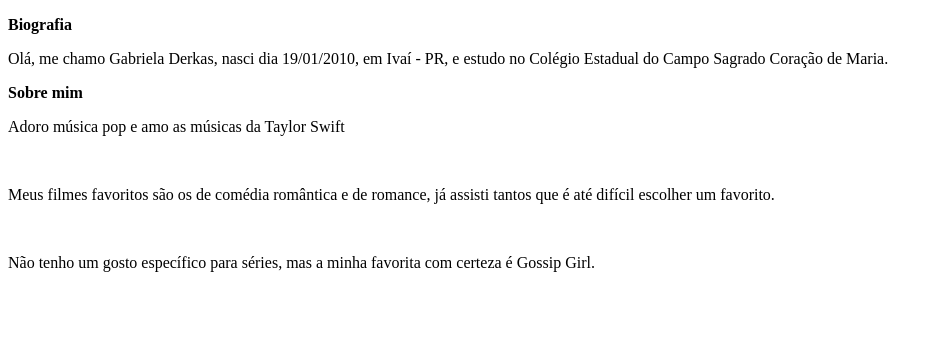
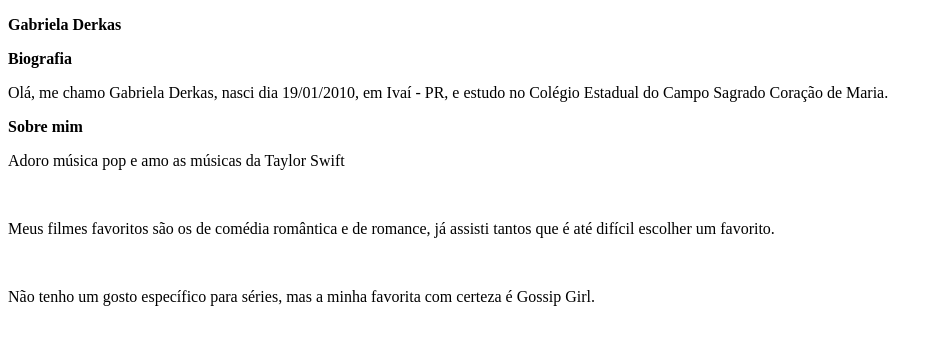
Before and after one commit to gabrieladerkas/Curso4Sagrado, a plain HTML site: page index.html in a window 1280 px wide. Shown: the whole page, without its empty margins (0-943 px from the left). Drawn offline with Linux system fonts and the light colour scheme.

Commit message:
arrumei um erro

```diff
--- a/index.html
+++ b/index.html
@@ -6,7 +6,7 @@
     <title>Gabriela Derkas</title>
 </head>
 <body>
-    <title> <p> <b>Gabriela Derkas</b> </title>
+<p> <b>Gabriela Derkas</b>
 </p>
 <p> <b>Biografia</b> </p>
 <p>Olá, me chamo Gabriela Derkas, nasci dia 19/01/2010, em Ivaí - PR, e estudo no Colégio Estadual do Campo Sagrado Coração de Maria.</p>
```
